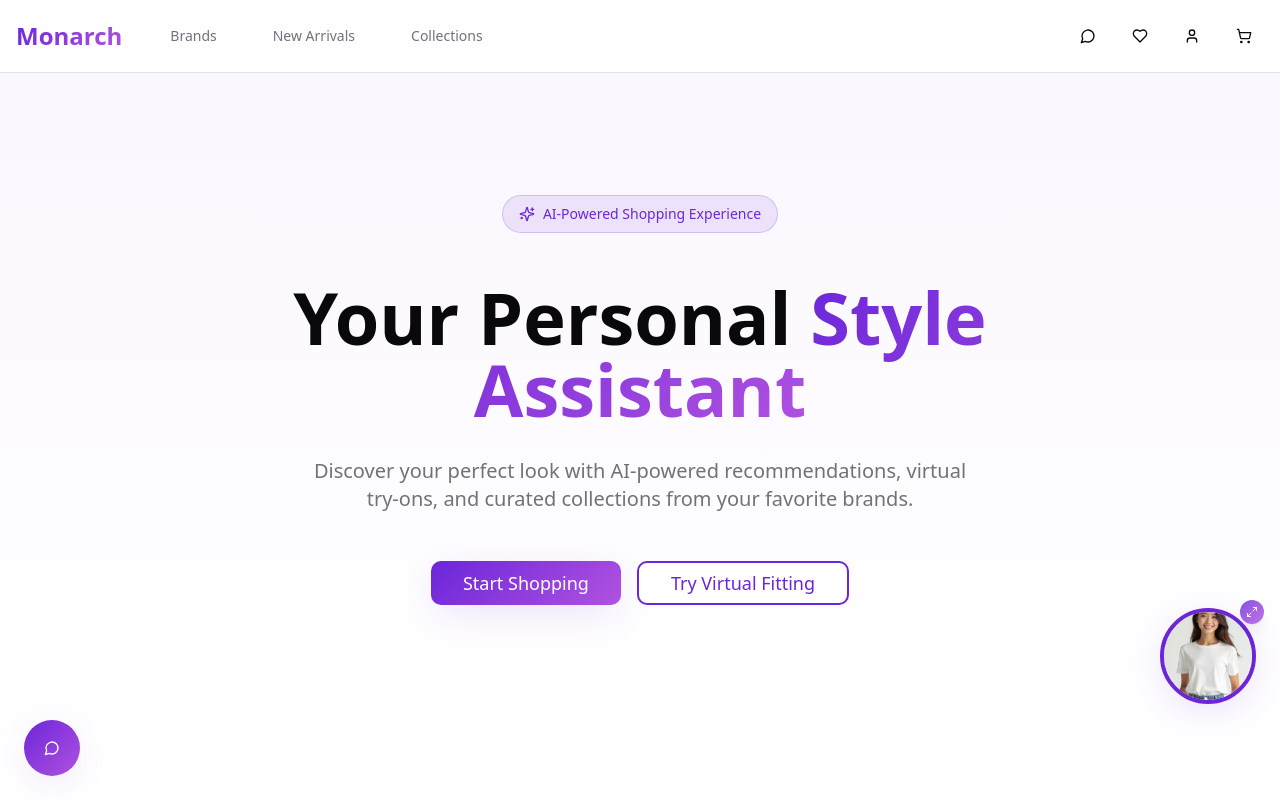
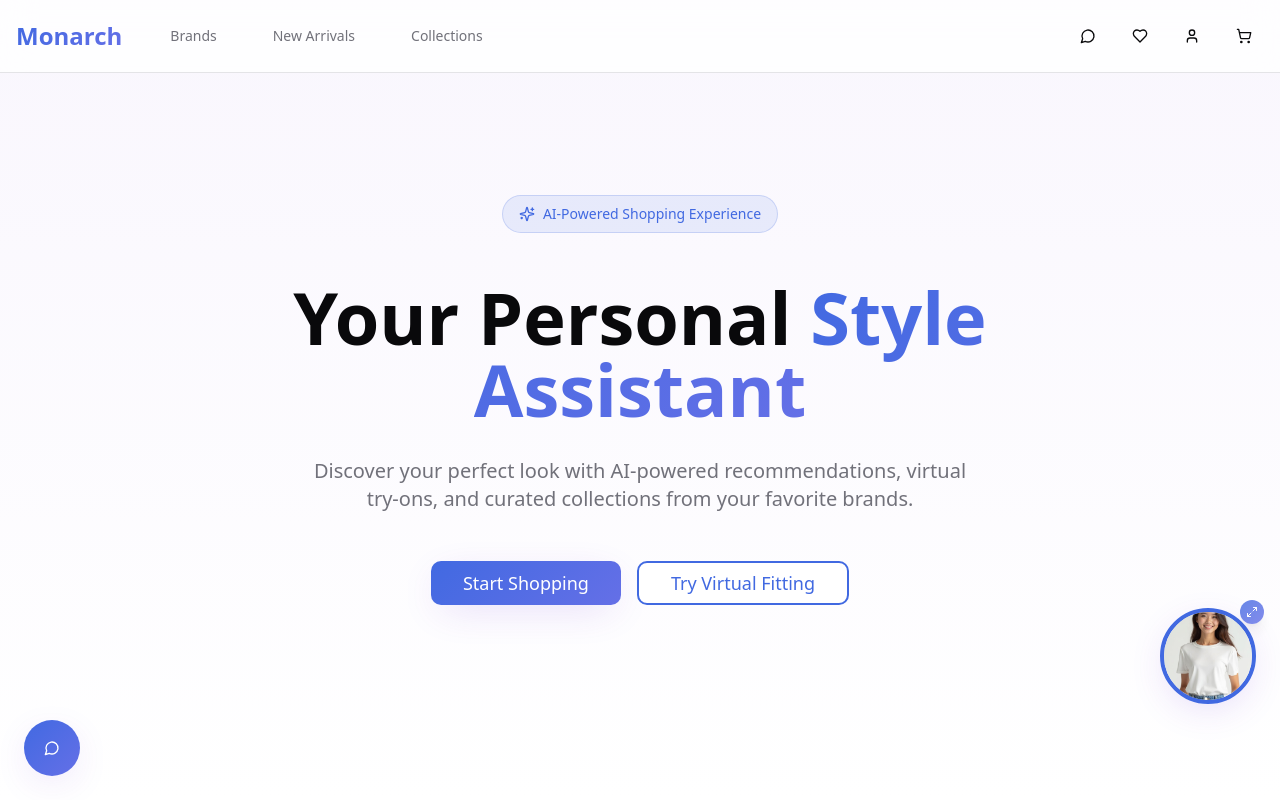
Before and after one commit to mymonarchcoder/chic-avatar-world, a React (Vite) app: page / in a window 1280 px wide. Shown: the top 800 px of the page. Built offline with nearby package versions, Linux system fonts and the light colour scheme; the HTML template or start-up script is replaced by a standard one.

Commit message:
Update primary color

```diff
--- a/src/index.css
+++ b/src/index.css
@@ -17,9 +17,9 @@ All colors MUST be HSL.
     --popover: 0 0% 100%;
     --popover-foreground: 240 10% 3.9%;
 
-    --primary: 263 70% 50%;
+    --primary: 225 73% 57%;
     --primary-foreground: 0 0% 100%;
-    --primary-glow: 263 70% 65%;
+    --primary-glow: 225 73% 70%;
 
     --secondary: 240 5% 96%;
     --secondary-foreground: 240 6% 10%;
@@ -35,11 +35,11 @@ All colors MUST be HSL.
 
     --border: 240 6% 90%;
     --input: 240 6% 90%;
-    --ring: 263 70% 50%;
+    --ring: 225 73% 57%;
 
     --radius: 0.75rem;
 
-    --gradient-primary: linear-gradient(135deg, hsl(263 70% 50%), hsl(280 70% 60%));
+    --gradient-primary: linear-gradient(135deg, hsl(225 73% 57%), hsl(235 73% 65%));
     --gradient-accent: linear-gradient(135deg, hsl(38 92% 50%), hsl(45 100% 60%));
     --gradient-hero: linear-gradient(180deg, hsl(263 70% 98%), hsl(0 0% 100%));
 
@@ -59,9 +59,9 @@ All colors MUST be HSL.
     --popover: 240 10% 6%;
     --popover-foreground: 0 0% 98%;
 
-    --primary: 263 70% 60%;
+    --primary: 225 73% 62%;
     --primary-foreground: 0 0% 100%;
-    --primary-glow: 263 70% 75%;
+    --primary-glow: 225 73% 75%;
 
     --secondary: 240 6% 10%;
     --secondary-foreground: 0 0% 98%;
@@ -77,9 +77,9 @@ All colors MUST be HSL.
 
     --border: 240 6% 20%;
     --input: 240 6% 20%;
-    --ring: 263 70% 60%;
+    --ring: 225 73% 62%;
 
-    --gradient-primary: linear-gradient(135deg, hsl(263 70% 60%), hsl(280 70% 70%));
+    --gradient-primary: linear-gradient(135deg, hsl(225 73% 62%), hsl(235 73% 70%));
     --gradient-accent: linear-gradient(135deg, hsl(38 92% 50%), hsl(45 100% 60%));
     --gradient-hero: linear-gradient(180deg, hsl(240 10% 6%), hsl(240 10% 3.9%));
 
```
